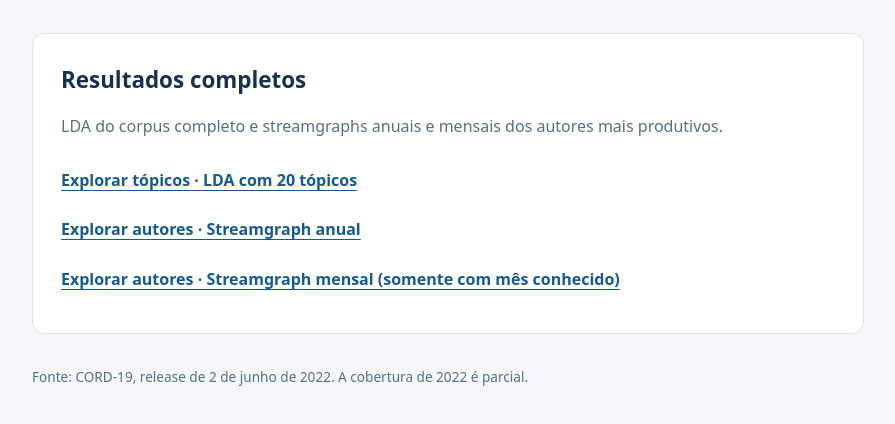
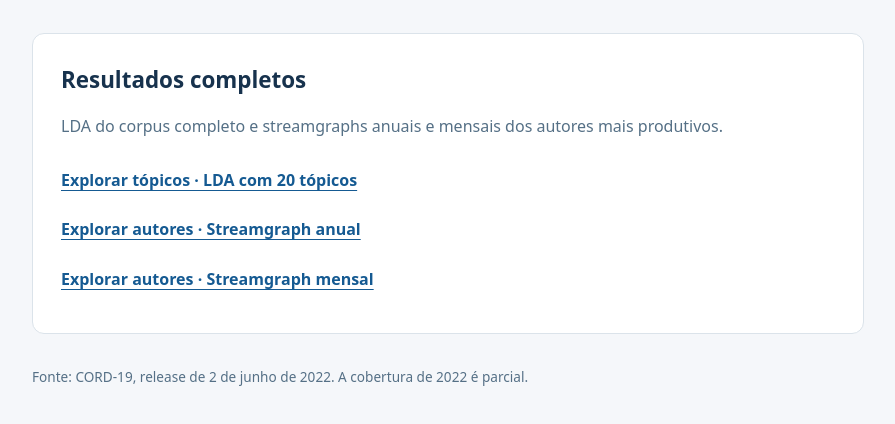
Before and after one commit to lucas-ricieri/cord19-visualizations, a plain HTML site: page Page/index.html in a window 1280 px wide. Shown: the part 228-652 px from the top of the page, without its empty margins (192-1087 px from the left). Drawn offline with Linux system fonts and the light colour scheme.

Commit message:
Modificação no html e nos comentários

```diff
--- a/Page/index.html
+++ b/Page/index.html
@@ -32,7 +32,7 @@
         <p>LDA do corpus completo e streamgraphs anuais e mensais dos autores mais produtivos.</p>
         <a href="../outputs/visualizations/lda.html">Explorar tópicos · LDA com 20 tópicos</a>
         <a href="../outputs/visualizations/streamgraph_autores.html">Explorar autores · Streamgraph anual</a>
-        <a href="../outputs/visualizations/streamgraph_autores_mensal.html">Explorar autores · Streamgraph mensal (somente com mês conhecido)</a>
+        <a href="../outputs/visualizations/streamgraph_autores_mensal.html">Explorar autores · Streamgraph mensal</a>
       </section>
     </div>
     <footer>Fonte: CORD-19, release de 2 de junho de 2022. A cobertura de 2022 é parcial.</footer>
```
Also changed, not shown: 7 other files.
